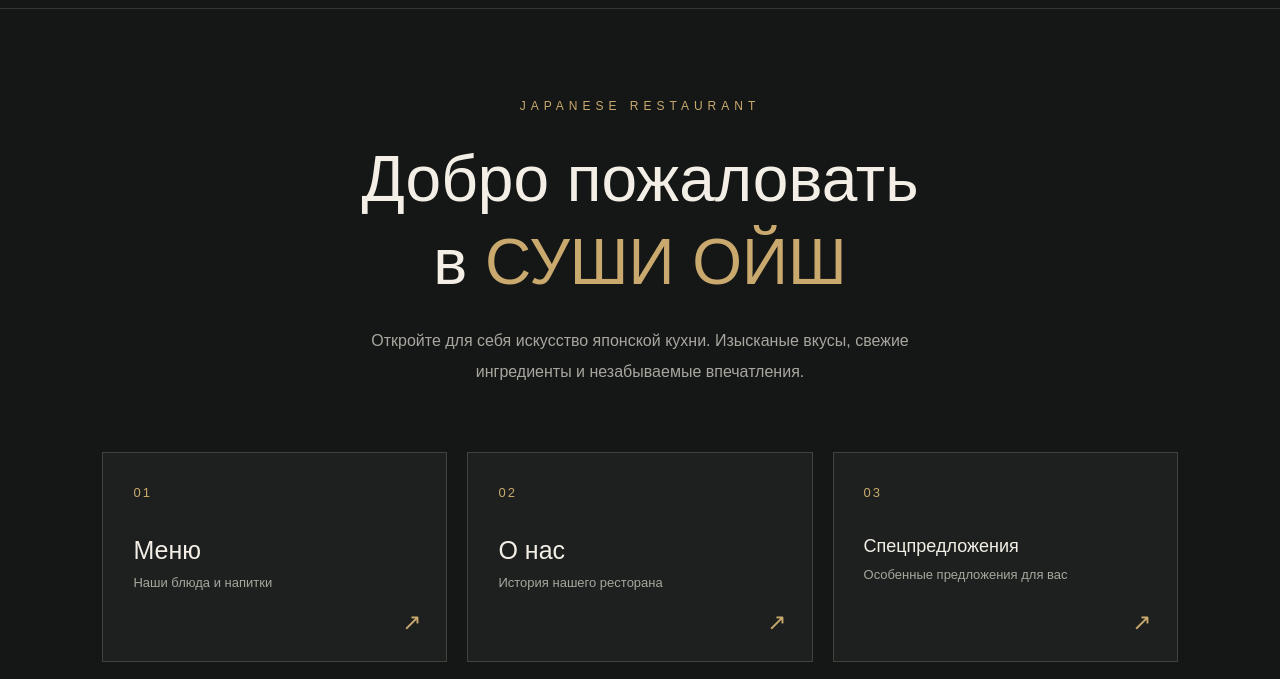
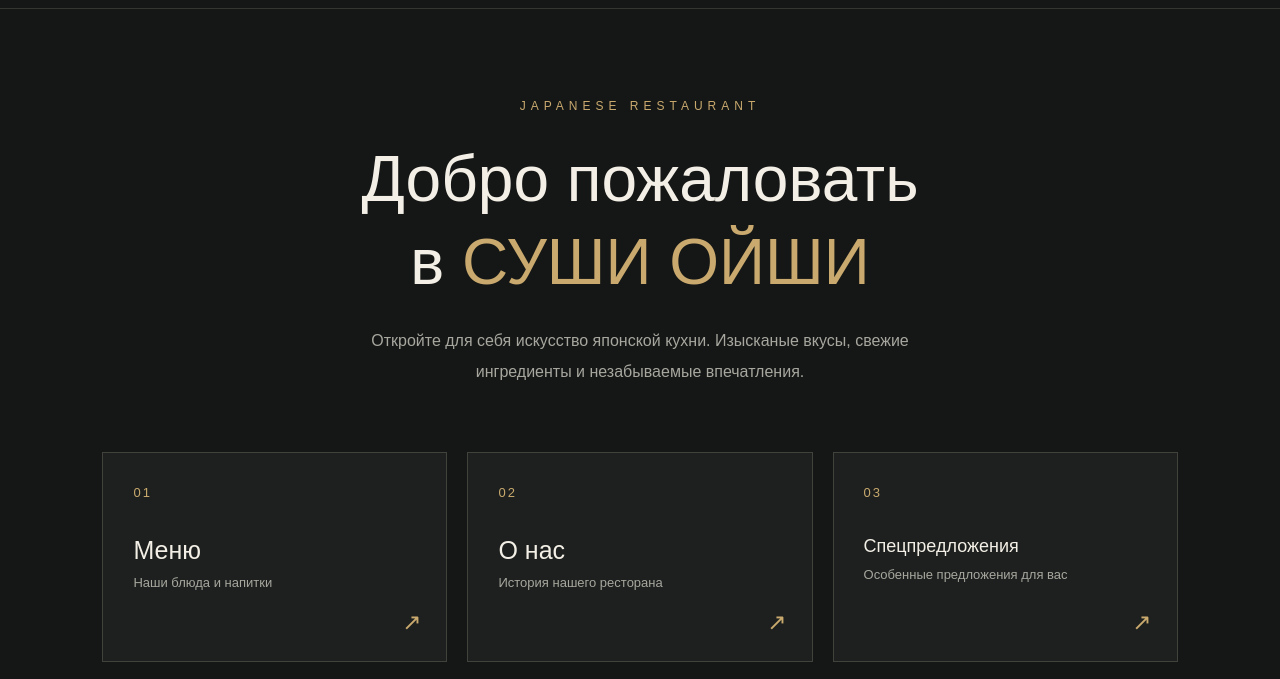
Before and after one commit to mouinebj330-wq/sushi-oqshi, a plain HTML site: page index.html in a window 1280 px wide. Shown: the part 117-796 px from the top of the page. Drawn offline with Linux system fonts and the light colour scheme.

Commit message:
Add files via upload

```diff
--- a/index.html
+++ b/index.html
@@ -25,7 +25,7 @@
             <p class="subtitle">JAPANESE RESTAURANT</p>
             <H1>
                 Добро пожаловать<br>
-                в <span>СУШИ ОЙШ</span>
+                в <span>СУШИ ОЙШИ</span>
             </H1>
             <p class="description">
                 Откройте для себя искусство японской кухни.
```
